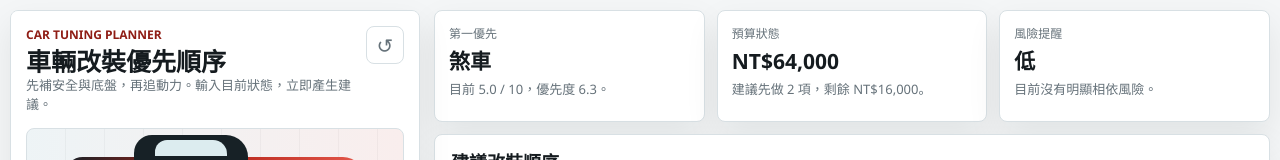
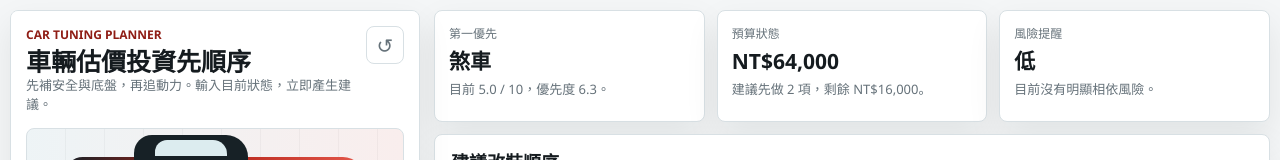
Before and after one commit to bingxain/car-budget-web, a plain HTML site: page index.html in a window 1280 px wide. Shown: the top 160 px of the page. Drawn offline with Linux system fonts and the light colour scheme.

Commit message:
Update index.html

```diff
--- a/index.html
+++ b/index.html
@@ -12,7 +12,7 @@
       <header class="panel-header">
         <div>
           <p class="eyebrow">Car Tuning Planner</p>
-          <h1>車輛改裝優先順序</h1>
+          <h1>車輛估價投資先順序</h1>
           <p>先補安全與底盤，再追動力。輸入目前狀態，立即產生建議。</p>
         </div>
         <button id="resetBtn" class="icon-button" type="button" aria-label="重設">↺</button>
```
